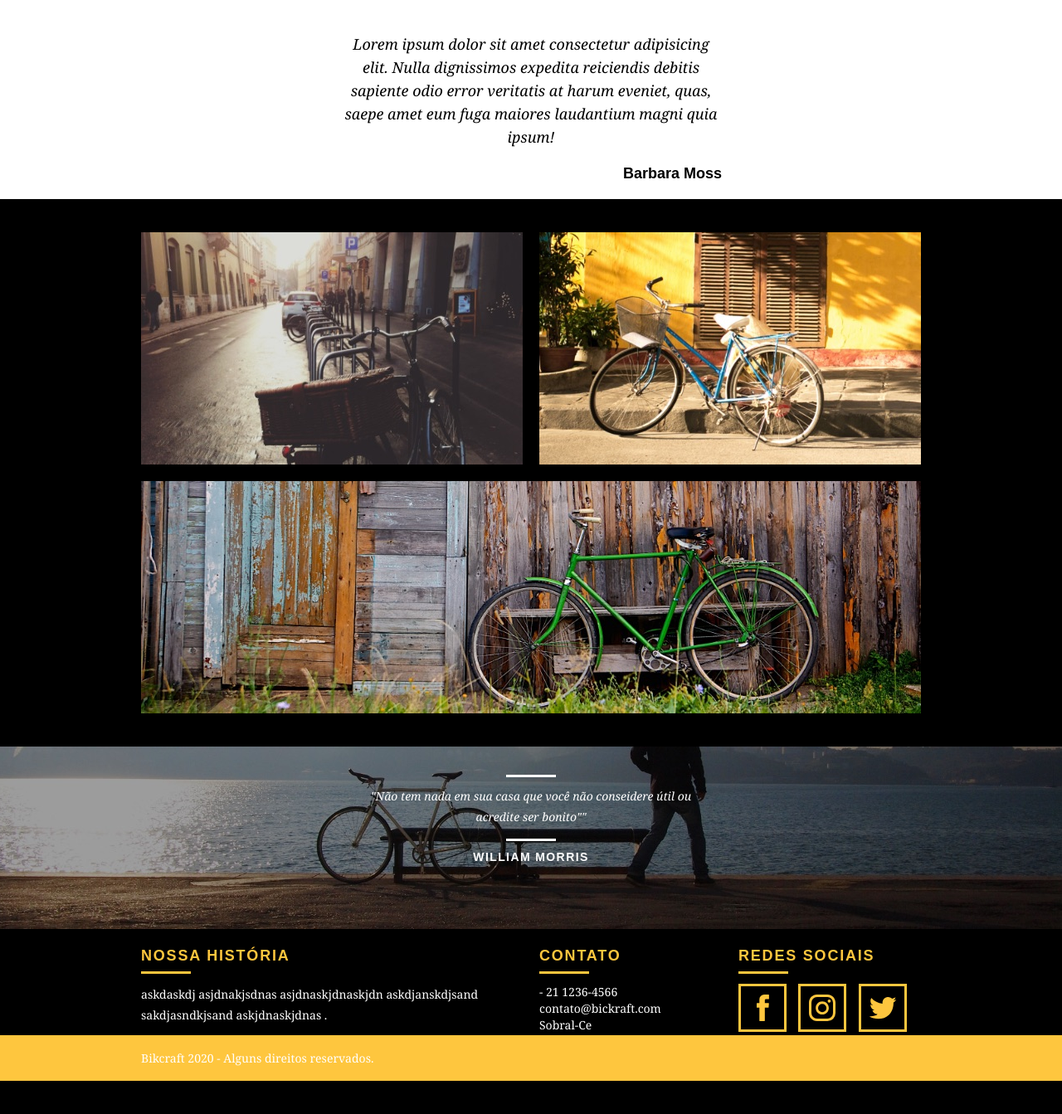
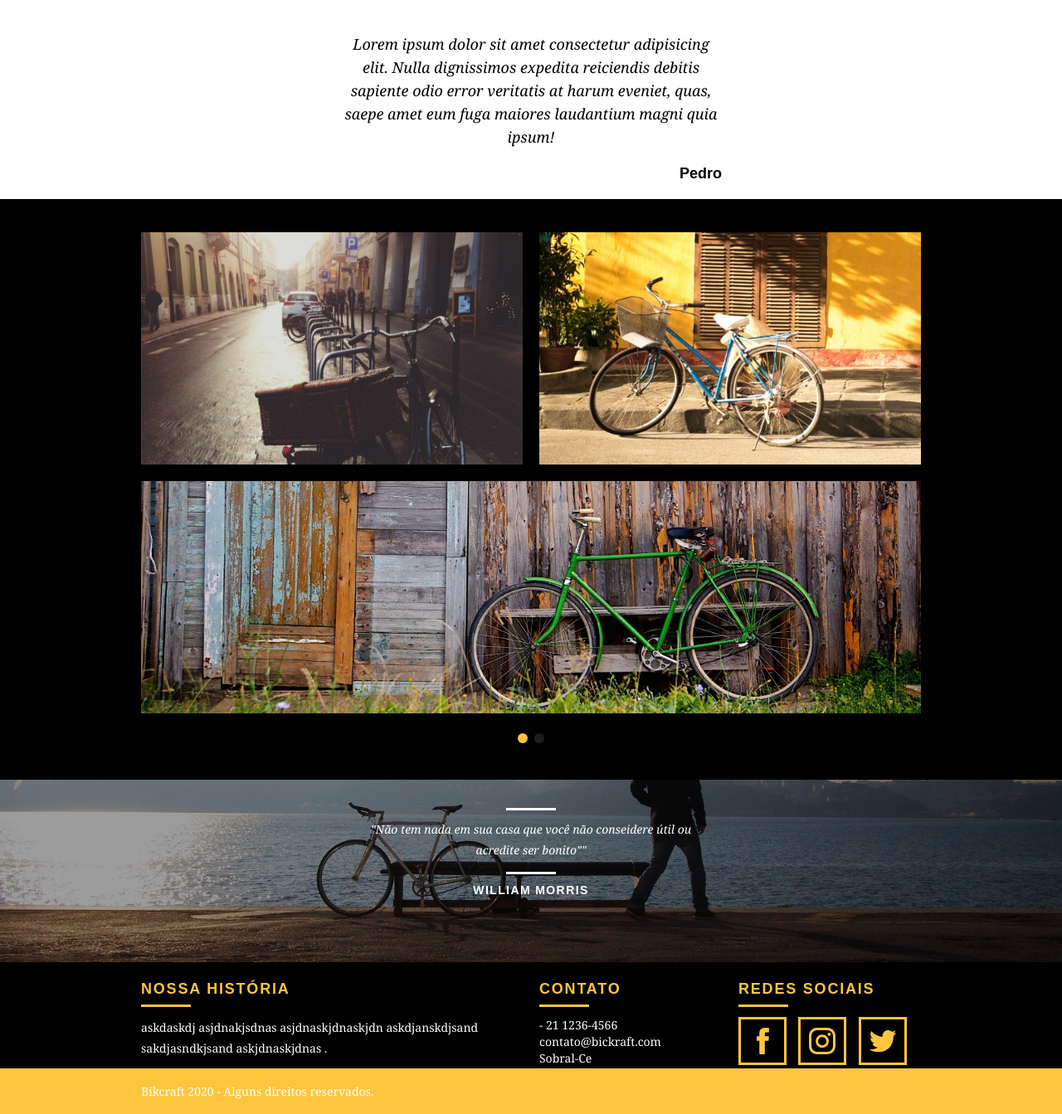
Before and after one commit to Fabriciox7/Bikcraft, a PHP site: page /portfolio.html in a window 1280 px wide. Shown: the part 253-1596 px from the top of the page at 83% size. Before the commit the page ends 1556 px from the top, so only its background shows below. Run offline with PHP 8.4, Linux system fonts and the light colour scheme.

Commit message:
incrementando algumas animações

```diff
--- a/contato.html
+++ b/contato.html
@@ -10,6 +10,9 @@
     <link rel="stylesheet" href="css/style.css">
     <link rel="stylesheet" href="css/contato.css">
     <link rel="stylesheet" href="css/responsivo.css">
+    <script>
+        document.documentElement.classList.add("js");
+    </script>
 </head>
 
 <body>
--- a/css/contato.css
+++ b/css/contato.css
@@ -3,7 +3,9 @@
     background-size: cover;
 }
 
+
 /*ORÇAMENTO*/
+
 .contato {
     padding: 40px 0;
 }
@@ -78,13 +80,11 @@
     font-family: Georgia, 'Times New Roman', Times, serif;
     font-size: 14px;
     padding-bottom: 10px;
-
 }
 
 .contato-dados p {
     margin: 8px 0px;
 }
-
 
 .contato-dados ul li {
     display: inline-block;
--- a/css/portfolio.css
+++ b/css/portfolio.css
@@ -1,5 +1,5 @@
 .interna-portfolio {
-  background: url("/img/bg-portfolio.jpg") no-repeat center;
+    background: url("../img/bg-portfolio.jpg") no-repeat center;
     background-size: cover;
 }
 
@@ -15,7 +15,6 @@
     font-size: 18px;
     font-style: italic;
     line-height: 28px;
-
 }
 
 .quote-clientes cite {
--- a/css/style.css
+++ b/css/style.css
@@ -69,7 +69,9 @@ p {
     margin: 8px 0;
 }
 
+
 /*Header*/
+
 .header {
     position: fixed;
     top: 0;
@@ -106,6 +108,7 @@ p {
     color: #fff;
 }
 
+
 /*Introdução*/
 
 .introducao {
@@ -134,7 +137,6 @@ p {
 
 .quote-externo p {
     font-style: italic;
-
 }
 
 .quote-externo p:before,
@@ -159,7 +161,9 @@ img {
     max-width: 100%;
 }
 
+
 /* Introdução interna */
+
 .introducao-interna {
     width: 100%;
     margin-top: 92px;
@@ -184,6 +188,7 @@ img {
     background: #fff;
     margin: 6px auto 10px auto;
 }
+
 
 /*Produtos*/
 
@@ -221,11 +226,10 @@ img {
 .produtos_icone {
     background: #000;
     padding: 20px;
-
 }
 
 .produtos_icone img {
-  margin:  0 auto;
+    margin: 0 auto;
 }
 
 .call-to-action {
@@ -237,6 +241,7 @@ img {
 .call-to-action p {
     margin-bottom: 20px;
 }
+
 
 /* Portfólio */
 
@@ -380,3 +385,81 @@ img {
     background-color: #fec63e;
     padding: 15px 0;
 }
+
+
+/* JS */
+
+
+/* 5 Adicione o CSS Essencial abaixo */
+
+.js [data-slide] {
+    position: relative;
+}
+
+.js [data-slide]>* {
+    position: absolute;
+    top: 0px;
+    opacity: 0;
+}
+
+.js [data-slide]>.active {
+    position: relative;
+    opacity: 1;
+    transition: opacity 500ms;
+    z-index: 1;
+}
+
+.js [data-slide-nav] {
+    display: block;
+    text-align: center;
+    margin-top: 20px;
+}
+
+.js [data-slide-nav] button {
+    display: inline-block;
+    width: 12px;
+    height: 12px;
+    margin: 4px;
+    border: none;
+    padding: 0;
+    border-radius: 6px;
+    text-indent: -99px;
+    overflow: hidden;
+    background: #1d1d1d;
+}
+
+.js [data-slide-nav] button.active {
+    background: #fec63e;
+}
+
+
+/* 6 Adicione o CSS Essêncial abaixo */
+
+.js [data-anime] {
+    opacity: 0;
+}
+
+.js .anime {
+    opacity: 1;
+    transform: none;
+    transition: transform .8s, opacity .8s;
+}
+
+
+/* 7 CSS personalizado dependendo da animação desejada */
+
+.js .fadeInDown {
+    transform: translate3d(0, -20px, 0);
+}
+
+.js .fadeInUp {
+    transform: translate3d(0, 20px, 0);
+}
+
+.js .fadeInRight {
+    transform: translate3d(20px, 0, 0);
+}
+
+.js .fadeInLeft {
+    transform: translate3d(-20px, 0, 0);
+}
--- /dev/null
+++ b/js/script.js
@@ -0,0 +1,19 @@
+if (window.SimpleSlide) {
+
+    new SimpleSlide({
+        slide: "quote", // nome do atributo data-slide="principal"
+        time: 5000, // tempo de transição dos slides
+
+    });
+
+    new SimpleSlide({
+        slide: "portfolio", // nome do atributo data-slide="principal"
+        time: 5000, // tempo de transição dos slides
+        nav: true,
+
+    })
+}
+
+if (window.SimpleAnime) {
+    new SimpleAnime();
+}
--- /dev/null
+++ b/js/simple-anime.js
@@ -0,0 +1 @@
+window.SimpleAnime=class{constructor(){this.items=document.querySelectorAll("[data-anime]"),this.init()}animateItems(){this.items.forEach(t=>{const e=Number(t.getAttribute("data-anime"));isNaN(e)||setTimeout(()=>{t.classList.add("anime")},e)})}handleVisibility(){void 0!==document.visibilityState?"visible"===document.visibilityState&&this.animateItems():this.animateItems()}init(){this.handleVisibility=this.handleVisibility.bind(this),this.handleVisibility(),document.addEventListener("visibilitychange",this.handleVisibility)}}
--- /dev/null
+++ b/js/simple-slide.js
@@ -0,0 +1,30 @@
+window.SimpleSlide = class {
+    constructor(t) { this.config = { slide: t.slide, auto: !1 !== t.auto, nav: !!t.nav && t.nav, time: t.time ? t.time : 5e3, pauseOnHover: !!t.pauseOnHover && t.pauseOnHover }, this.pause = !1, this.activeClass = "active", this.slide = document.querySelector(`[data-slide="${this.config.slide}"]`), this.slide && (this.items = [...this.slide.children], this.init()) }
+    activateSlide(t) { this.items.forEach(t => t.classList.remove(this.activeClass)), t ? (t.classList.add(this.activeClass), this.activateNav(t)) : (this.items[0].classList.add(this.activeClass), this.activateNav(this.items[0])) }
+    activateNav(t) {
+        if (this.config.nav) {
+            const i = this.items.indexOf(t),
+                e = [...this.nav.children];
+            e.forEach(t => t.classList.remove(this.activeClass)), e[i].classList.add(this.activeClass)
+        }
+    }
+    pauseOnHover() { this.items.forEach(t => { t.addEventListener("mouseenter", () => this.pause = !0), t.addEventListener("mouseleave", () => this.pause = !1) }) }
+    rotateSlide() {
+        if (!this.pause) {
+            const t = this.slide.querySelector(".active").nextElementSibling;
+            this.activateSlide(t)
+        }
+    }
+    initAutoSlide() {!0 === this.config.auto && (clearInterval(this.autoSlide), this.autoSlide = setInterval(this.rotateSlide, this.config.time)) }
+    createNavigation() { this.nav = document.createElement("div"), this.nav.setAttribute("data-slide-nav", this.config.slide), this.items.forEach((t, i) => { this.nav.innerHTML += `<button data-slide-item="${i}">${i+1}</button>` }), this.slide.after(this.nav) }
+    handleNavigationEvent({ currentTarget: t }) {
+        const i = t.getAttribute("data-slide-item");
+        this.activateSlide(this.items[i]), this.initAutoSlide()
+    }
+    bindEventsToNavigation() {
+        [...this.nav.children].forEach(t => { t.addEventListener("click", this.handleNavigationEvent) })
+    }
+    initNavigation() { this.createNavigation(), this.bindEventsToNavigation() }
+    bindFunctions() { this.rotateSlide = this.rotateSlide.bind(this), this.handleNavigationEvent = this.handleNavigationEvent.bind(this) }
+    init() { this.bindFunctions(), this.initAutoSlide(), this.config.nav && this.initNavigation(), this.config.pauseOnHover && this.pauseOnHover(), this.activateSlide(this.items[0]) }
+};
--- a/portfolio.html
+++ b/portfolio.html
@@ -10,6 +10,9 @@
     <link rel="stylesheet" href="css/style.css">
     <link rel="stylesheet" href="css/portfolio.css">
     <link rel="stylesheet" href="css/responsivo.css">
+    <script>
+        document.documentElement.classList.add("js");
+    </script>
 </head>
 
 <body>
@@ -34,7 +37,15 @@
             <p>Conheça mais sobre a Bikcraft</p>
         </div>
     </section>
-  <section class="container">
+    <section class="container" data-slide="quote">
+        <blockquote class="quote-clientes">
+            <p> Lorem ipsum dolor sit amet consectetur adipisicing elit. Nulla dignissimos expedita reiciendis debitis sapiente odio error veritatis at harum eveniet, quas, saepe amet eum fuga maiores laudantium magni quia ipsum! </p>
+            <cite>Pedro</cite>
+        </blockquote>
+        <blockquote class="quote-clientes">
+            <p> Lorem ipsum dolor sit amet consectetur adipisicing elit. Nulla dignissimos expedita reiciendis debitis sapiente odio error veritatis at harum eveniet, quas, saepe amet eum fuga maiores laudantium magni quia ipsum! </p>
+            <cite>Bernardo</cite>
+        </blockquote>
         <blockquote class="quote-clientes">
             <p> Lorem ipsum dolor sit amet consectetur adipisicing elit. Nulla dignissimos expedita reiciendis debitis sapiente odio error veritatis at harum eveniet, quas, saepe amet eum fuga maiores laudantium magni quia ipsum! </p>
             <cite>Barbara Moss</cite>
@@ -43,7 +54,7 @@
 
 
     <section class="portfolio">
-    <div class="container">
+        <div class="container" data-slide="portfolio">
 
             <ul class="portfolio_list">
                 <li class="grid-8">
@@ -52,6 +63,18 @@
                 <li class="grid-8">
                     <img src="img/portfolio/passeio.jpg" alt="Bicicleta passeio">
                 </li>
+                <li class="grid-16">
+                    <img src="img/portfolio/esporte.jpg" alt="Bicicleta Esporte">
+                </li>
+            </ul>
+            <ul class="portfolio_list">
+                <li class="grid-8">
+                    <img src="img/portfolio/passeio.jpg" alt="Bicicleta passeio">
+                </li>
+                <li class="grid-8">
+                    <img src="img/portfolio/retro.jpg" alt="Bicicleta Retro">
+                </li>
+
                 <li class="grid-16">
                     <img src="img/portfolio/esporte.jpg" alt="Bicicleta Esporte">
                 </li>
@@ -69,6 +92,7 @@
             <cite>WILLIAM MORRIS</cite>
         </blockquote>
     </section>
+    <!-- FOOTER -->
 
     <footer class="">
         <div class="footer">
@@ -120,6 +144,9 @@
 
         </div>
     </footer>
+    <script src="js/simple-slide.js"></script>
+    <script src="js/simple-slide.js"></script>
+    <script src="js/script.js"></script>
 </body>
 
 </html>
--- a/produtos.html
+++ b/produtos.html
@@ -10,6 +10,9 @@
     <link rel="stylesheet" href="css/style.css">
     <link rel="stylesheet" href="css/produtos.css">
     <link rel="stylesheet" href="css/responsivo.css">
+    <script>
+        document.documentElement.classList.add("js");
+    </script>
 </head>
 
 <body>
--- a/sobre.html
+++ b/sobre.html
@@ -10,6 +10,9 @@
     <link rel="stylesheet" href="css/style.css">
     <link rel="stylesheet" href="css/sobre.css">
     <link rel="stylesheet" href="css/responsivo.css">
+    <script>
+        document.documentElement.classList.add("js");
+    </script>
 </head>
 
 <body>
```
Also changed, not shown: index.html (+8 -1 lines). Lines whose indentation alone changed are shown as unchanged.
